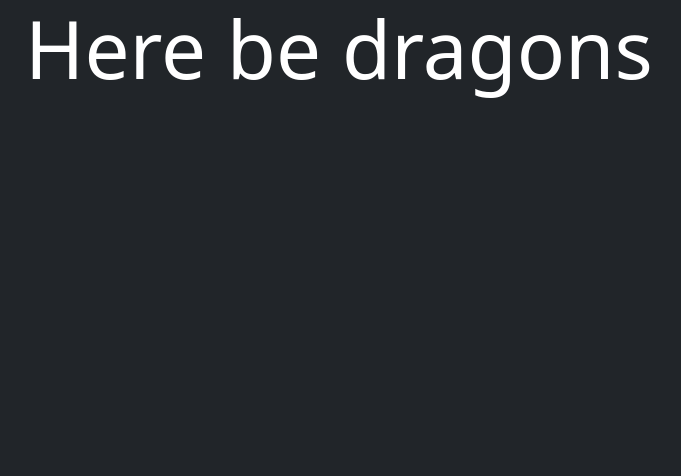
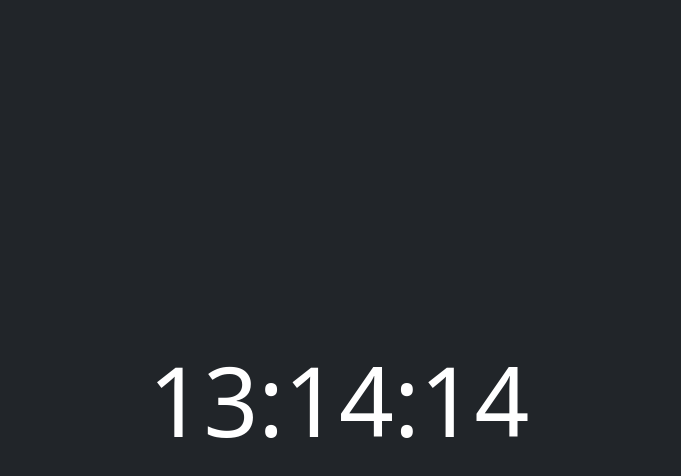
Before and after one commit to Danigit21/js-clock, a plain HTML site: page index.html in a window 1280 px wide. Shown: the whole page, without its empty margins (301-982 px from the left). Drawn offline with nearby package versions, Linux system fonts and the light colour scheme.

Commit message:
initial commit

```diff
--- a/index.html
+++ b/index.html
@@ -3,15 +3,22 @@
 <head>
 	<meta charset="UTF-8">
 	<meta http-equiv="X-UA-Compatible" content="IE=edge">
-    <meta name="viewport" content="width=device-width
-    , initial-scale=1.0">
+	<meta name="viewport" content="width=device-width, initial-scale=1.0">
+
+	<title>Clock</title>
+
+	<!-- Bootstrap 5.1 -->
 	<link href="https://cdn.jsdelivr.net/npm/bootstrap@5.1.3/dist/css/bootstrap.min.css" rel="stylesheet" integrity="sha384-1BmE4kWBq78iYhFldvKuhfTAU6auU8tT94WrHftjDbrCEXSU1oBoqyl2QvZ6jIW3" crossorigin="anonymous">
+
+	<!-- Styles -->
 	<link rel="stylesheet" href="style.css">
-    <title>Clock</title>
 </head>
+
 <body class="bg-dark text-white">
-    <div class="container">
-        <p class="display-1 text-center">Here be dragons</p>
+	<div id="app" class="container">
+		<div class="clock-wrapper">
+			<span id="hour">00</span>:<span id="minute">01</span>:<span id="second">00</span>
+		</div>
 	</div>
 
 	<script src="script.js"></script>
--- a/script.js
+++ b/script.js
@@ -0,0 +1,43 @@
+/**
+ * JavaScript Clock
+ *
+ */
+
+const hourEl = document.querySelector('#hour');
+const minuteEl = document.querySelector('#minute');
+const secondEl = document.querySelector('#second');
+
+const zeropad = num => {
+
+    if (num < 10) {
+        return "0" + num;
+    }
+    return num;
+
+    /*
+    return (num < 10)
+        ? "0" + num
+        : num;
+    */
+}
+
+const getAndUpdateClock = () => {
+    const now = new Date(); // gets current timestamp when this line was executed
+
+    // update DOM clock
+    hourEl.innerText = zeropad(now.getHours());
+    minuteEl.innerText = zeropad(now.getMinutes());
+    secondEl.innerText = zeropad(now.getSeconds());
+}
+
+
+setInterval(() => {
+
+    // do something every second
+    getAndUpdateClock();
+
+}, 1000);
+
+
+// set initial time
+getAndUpdateClock();
--- a/style.css
+++ b/style.css
@@ -0,0 +1,10 @@
+#app {
+	display: flex;
+	justify-content: center;
+	align-items: center;
+	height: 100vh;
+}
+
+.clock-wrapper {
+	font-size: 6em;
+}
```
Lines whose indentation alone changed are shown as unchanged.
